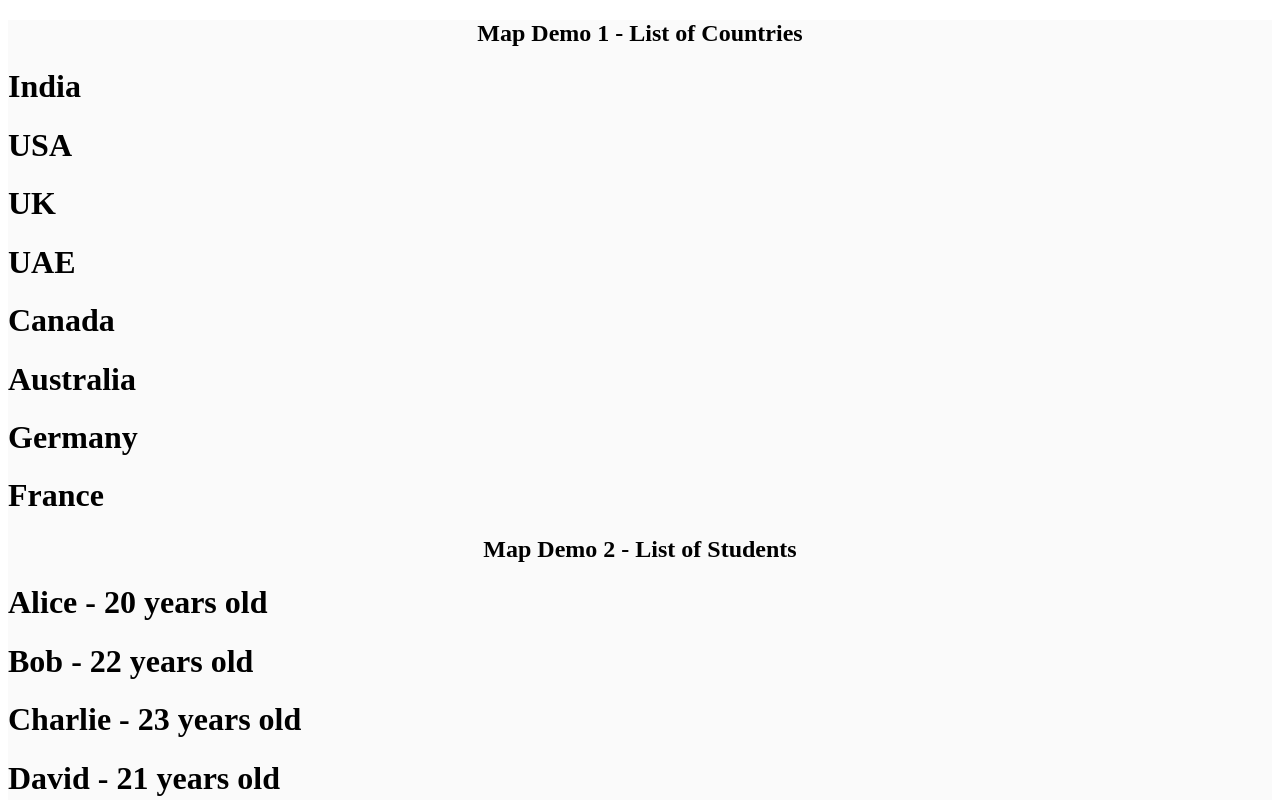
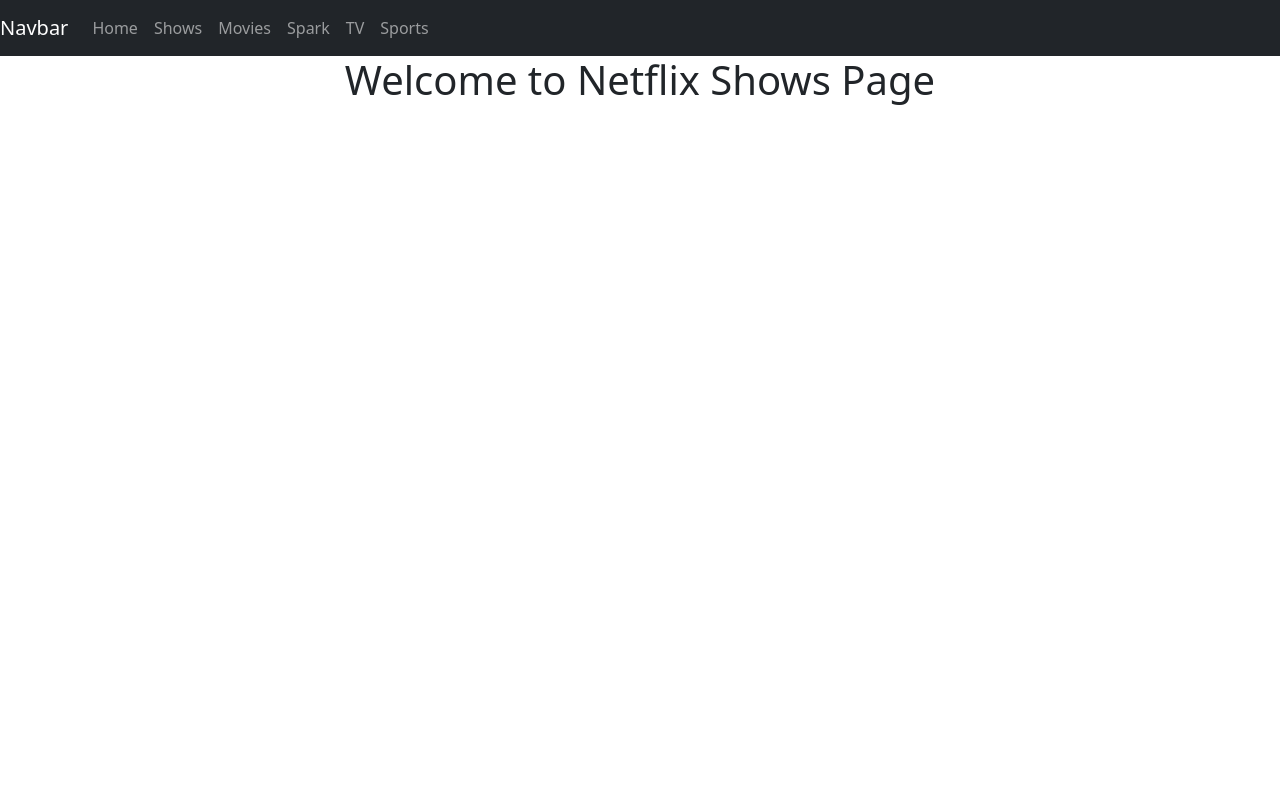
Before and after one commit to jig717/learing26, a React (Vite) app: page /shows in a window 1280 px wide. Shown: the top 800 px of the page. Built offline with nearby package versions, Linux system fonts and the light colour scheme.

Commit message:
Browser-Router-dom

```diff
--- a/index.html
+++ b/index.html
@@ -4,6 +4,7 @@
     <meta charset="UTF-8" />
     <link rel="icon" type="image/svg+xml" href="/vite.svg" />
     <meta name="viewport" content="width=device-width, initial-scale=1.0" />
+    <link href="https://cdn.jsdelivr.net/npm/bootstrap@5.3.8/dist/css/bootstrap.min.css" rel="stylesheet" integrity="sha384-sRIl4kxILFvY47J16cr9ZwB07vP4J8+LH7qKQnuqkuIAvNWLzeN8tE5YBujZqJLB" crossorigin="anonymous">
     <title>learing26</title>
   </head>
   <body>
--- a/package.json
+++ b/package.json
@@ -11,7 +11,8 @@
   },
   "dependencies": {
     "react": "^19.2.0",
-    "react-dom": "^19.2.0"
+    "react-dom": "^19.2.0",
+    "react-router-dom": "^7.13.0"
   },
   "devDependencies": {
     "@eslint/js": "^9.39.1",
--- a/src/App.jsx
+++ b/src/App.jsx
@@ -16,6 +16,14 @@
 import { MapDemo8 } from './Components/MapDemo8';
 import { MapDemo9 } from './Components/MapDemo9';
 import { MapDemo10 } from './Components/MapDemo10';
+import { NetflixHomes } from './Components/NetflixHomes';
+import { NetflixMovies } from './Components/NetflixMovies';
+import { NetflixShows } from './Components/NetflixShows';
+import { NetflixSpark } from './Components/NetflixSpark';
+import { NetflixBrowse } from './Components/NetflixBrowse';
+import { NetflixSport } from './Components/NetflixSport';
+import { Routes, Route } from 'react-router-dom';
+import { NavBar } from './Components/NavBar';
 
 
 //import './App.css'
@@ -23,8 +31,8 @@
 function App() {
 
   return (
-      <div style={{ backgroundColor: "#fafafa", minHeight: "100vh" }}>
-     <MapDemo1></MapDemo1>
+      <div>
+     {/* <MapDemo1></MapDemo1>
       <MapDemo2></MapDemo2>
       <MapDemo3></MapDemo3>
       <MapDemo4></MapDemo4>
@@ -34,6 +42,17 @@
       <MapDemo8></MapDemo8>
       <MapDemo9></MapDemo9>
       <MapDemo10></MapDemo10>
+       */}
+       <NavBar>
+       </NavBar>
+         <Routes>
+        <Route path='/spark' element={<NetflixSpark></NetflixSpark>}></Route>
+        <Route path='/browse' element={<NetflixBrowse></NetflixBrowse>}></Route>
+        <Route path='/sport' element={<NetflixSport></NetflixSport>}></Route>
+        <Route path='/home' element={<NetflixHomes></NetflixHomes>}></Route>
+        <Route path='/movies' element={<NetflixMovies></NetflixMovies>}></Route>
+        <Route path='/shows' element={<NetflixShows></NetflixShows>}></Route>
+         </Routes>
 
 
 
--- /dev/null
+++ b/src/Components/NavBar.jsx
@@ -0,0 +1,60 @@
+import React from 'react'
+import { Link } from "react-router-dom";
+
+export const NavBar = () => {
+  return (
+    <div>
+      <nav class="navbar navbar-expand-lg navbar-dark bg-dark">
+        <a class="navbar-brand" href="#">
+          Navbar
+        </a>
+        <button
+          class="navbar-toggler"
+          type="button"
+          data-toggle="collapse"
+          data-target="#navbarSupportedContent"
+          aria-controls="navbarSupportedContent"
+          aria-expanded="false"
+          aria-label="Toggle navigation"
+        >
+          <span class="navbar-toggler-icon"></span>
+        </button>
+
+        <div class="collapse navbar-collapse" id="navbarSupportedContent">
+          <ul class="navbar-nav mr-auto">
+            <li class="nav-item active">
+              <Link class="nav-link" to="/home">
+                Home
+              </Link>
+            </li>
+            <li class="nav-item active">
+              <Link class="nav-link" to="/shows">
+                Shows
+              </Link>
+            </li>
+            <li class="nav-item active">
+              <Link class="nav-link" to="/movies">
+                Movies
+              </Link>
+            </li>
+            <li class="nav-item active">
+              <Link class="nav-link" to="/spark">
+                Spark
+              </Link>
+            </li>
+            <li class="nav-item active">
+              <Link class="nav-link" to="/browse">
+                TV
+              </Link>
+            </li>
+            <li class="nav-item active">
+              <Link class="nav-link" to="/sport">
+                Sports
+              </Link>
+            </li>
+          </ul>
+        </div>
+      </nav>
+    </div>
+  )
+}
--- /dev/null
+++ b/src/Components/NetflixBrowse.jsx
@@ -0,0 +1,9 @@
+import React from 'react'
+
+export const NetflixBrowse = () => {
+  return (
+    <div>
+        <h1 style={{textAlign:'center'}}>Welcome to Netflix TV Page</h1>
+    </div>
+  )
+}
--- /dev/null
+++ b/src/Components/NetflixHomes.jsx
@@ -0,0 +1,9 @@
+import React from 'react'
+
+export const NetflixHomes = () => {
+  return (
+    <div style={{textAlign:'center'}}>
+        <h1>Welcome to Netflix Home Page</h1>
+    </div>
+  )
+}
--- /dev/null
+++ b/src/Components/NetflixMovies.jsx
@@ -0,0 +1,9 @@
+import React from 'react'
+
+export const NetflixMovies = () => {
+  return (
+    <div style={{textAlign:'center'}}>
+        <h1>Welcome to Netflix Movies Page</h1>
+    </div>
+  )
+}
--- /dev/null
+++ b/src/Components/NetflixShows.jsx
@@ -0,0 +1,9 @@
+import React from 'react'
+
+export const NetflixShows = () => {
+  return (
+    <div>
+        <h1 style={{textAlign:'center'}}>Welcome to Netflix Shows Page</h1>
+    </div>
+  )
+}
--- /dev/null
+++ b/src/Components/NetflixSpark.jsx
@@ -0,0 +1,9 @@
+import React from 'react'
+
+export const NetflixSpark = () => {
+  return (
+    <div>
+        <h1 style={{textAlign:'center'}}>Welcome to Netflix Spark Page</h1>
+    </div>
+  )
+}
--- /dev/null
+++ b/src/Components/NetflixSport.jsx
@@ -0,0 +1,9 @@
+import React from 'react'
+
+export const NetflixSport = () => {
+  return (
+    <div style={{textAlign:'center'}}>
+       <h1>Welcome to Netflix Sports Page</h1>
+        </div>
+  )
+}
--- a/src/main.jsx
+++ b/src/main.jsx
@@ -2,9 +2,10 @@
 import { createRoot } from 'react-dom/client'
 //import './index.css'
 import App from './App.jsx'
+import { BrowserRouter } from 'react-router-dom'
 
 createRoot(document.getElementById('root')).render(
-  <StrictMode>
+  <BrowserRouter>
     <App />
-  </StrictMode>,
+  </BrowserRouter>
 )
```
Also changed, not shown: 1 other file (tests, documents, lock files or other folders).
